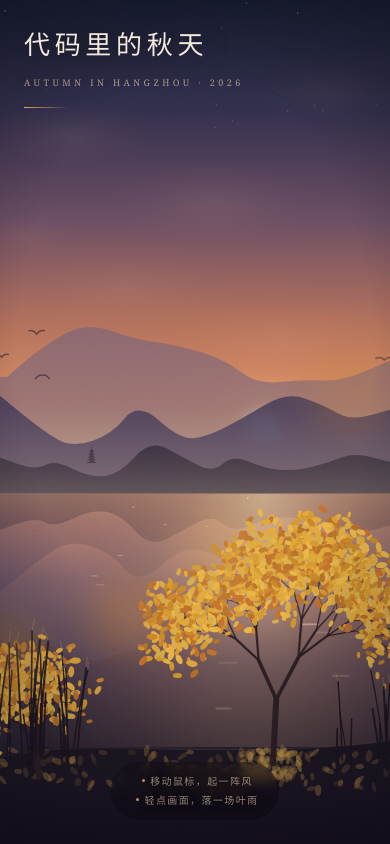
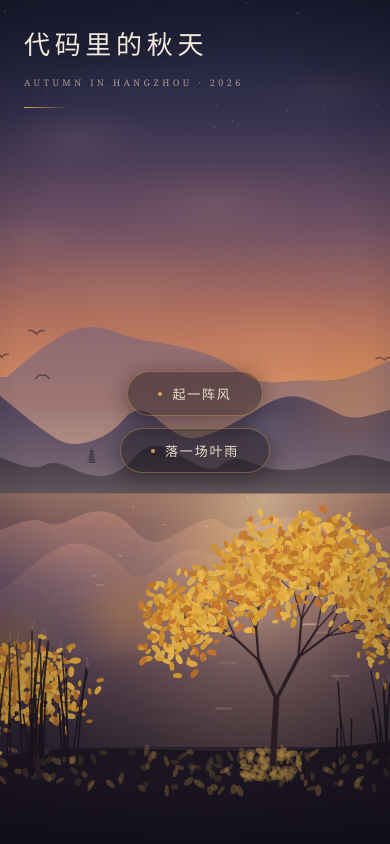
Before and after one commit to weedsfly/weedsfly.github.io, a plain HTML site: page index.html in a window 390 px wide. Drawn offline with Linux system fonts and the light colour scheme; animation ran at ten frames a second.

Commit message:
modify btn

```diff
--- a/index.html
+++ b/index.html
@@ -71,24 +71,49 @@
   }
 
   .hint {
-    align-self: flex-end;
-    text-align: right;
-    font-size: clamp(10px, 1.1vw, 12px);
-    letter-spacing: .18em;
-    line-height: 2.1;
-    color: rgba(255, 238, 216, .55);
-    text-shadow: 0 1px 10px rgba(14, 8, 6, .85), 0 0 2px rgba(14, 8, 6, .6);
-    font-family: -apple-system, "PingFang SC", "Microsoft YaHei", sans-serif;
+    position: absolute;
+    left: 50%; top: 50%;
+    transform: translate(-50%, -50%);
+    display: flex;
+    justify-content: center;
+    align-items: center;
+    gap: 14px;
     opacity: 0;
     animation: fade 1.8s ease 2.2s forwards;
+    pointer-events: none;
   }
-  .hint b { color: rgba(255, 220, 170, .7); font-weight: 400; }
-  .hint em { font-style: normal; }
+  .act-btn {
+    pointer-events: auto;
+    display: inline-flex;
+    align-items: center;
+    gap: 10px;
+    padding: 12px 26px;
+    font-family: -apple-system, "PingFang SC", "Microsoft YaHei", sans-serif;
+    font-size: clamp(13px, 1.4vw, 15px);
+    letter-spacing: .16em;
+    color: rgba(255, 240, 220, .9);
+    background: rgba(16, 12, 20, .42);
+    -webkit-backdrop-filter: blur(8px);
+    backdrop-filter: blur(8px);
+    border: 1px solid rgba(240, 180, 90, .35);
+    border-radius: 999px;
+    box-shadow: 0 4px 22px rgba(8, 5, 12, .45);
+    cursor: pointer;
+    transition: background .3s ease, border-color .3s ease, color .3s ease, transform .3s ease;
+    -webkit-tap-highlight-color: transparent;
+  }
+  .act-btn:hover {
+    background: rgba(240, 180, 90, .14);
+    border-color: rgba(240, 180, 90, .7);
+    color: #fff3df;
+    transform: translateY(-1px);
+  }
+  .act-btn:active { transform: translateY(0) scale(.98); }
   .dot {
     display: inline-block;
-    width: 3px; height: 3px; border-radius: 50%;
-    background: rgba(240,180,90,.8);
-    margin: 0 .5em 3px;
+    width: 4px; height: 4px; border-radius: 50%;
+    background: rgba(240,180,90,.85);
+    flex: none;
   }
 
   @keyframes rise {
@@ -100,15 +125,12 @@
 
   @media (max-width: 600px) {
     .hint {
-      align-self: center;
-      text-align: center;
+      flex-direction: column;
+      gap: 12px;
+    }
+    .act-btn {
+      padding: 12px 30px;
       letter-spacing: .14em;
-      line-height: 1.9;
-      background: rgba(12, 9, 16, .40);
-      -webkit-backdrop-filter: blur(7px);
-      backdrop-filter: blur(7px);
-      padding: 10px 20px;
-      border-radius: 999px;
     }
     h1 { letter-spacing: .18em; }
   }
@@ -127,8 +149,8 @@
     <div class="rule"></div>
   </div>
   <div class="hint">
-    <span class="dot"></span>移动鼠标<em>，</em>起一阵风<br>
-    <span class="dot"></span>轻点画面<em>，</em>落一场叶雨
+    <button class="act-btn" id="btn-wind" type="button"><span class="dot"></span>起一阵风</button>
+    <button class="act-btn" id="btn-leaves" type="button"><span class="dot"></span>落一场叶雨</button>
   </div>
 </div>
 
@@ -148,7 +170,7 @@
   var leaves = [];
   var sun = { x: 0, y: 0, r: 0 };
 
-  var wind = 0, windTarget = 0, gust = 0, time = 0, lastTime = 0;
+  var wind = 0, windTarget = 0, gust = 0, windBurst = 0, time = 0, lastTime = 0;
   var treeRootX = 0;
 
   var LEAF_COLORS = ['#e9b64a', '#e0a83a', '#d69a30', '#c9882b', '#b8722a', '#d9ae4e', '#c47230', '#e3a940'];
@@ -655,7 +677,7 @@
         l.life += dt;
         l.vy += 16 * dt;
         if (l.vy > 54) l.vy = 54;
-        l.vx += (wind * 62 + gust * 34) * dt;
+        l.vx += (wind * 62 + gust * 34 + windBurst * 110) * dt;
         l.vx *= (1 - 1.2 * dt);
         l.sw += dt * 2.1;
         l.x += (l.vx + Math.sin(l.sw) * 22) * dt;
@@ -813,6 +835,7 @@
     // 风：鼠标位置 + 阵风
     gust = Math.sin(time * 0.63) * 0.32 + Math.sin(time * 1.71 + 1.2) * 0.16;
     wind += (windTarget - wind) * Math.min(1, dt * 1.6);
+    windBurst *= Math.max(0, 1 - dt * 1.1);
 
     ctx.clearRect(0, 0, W, H);
     ctx.drawImage(bg, 0, 0, W, H);
@@ -821,7 +844,8 @@
     drawBirds(time, dt);
 
     // 树（极轻微摇摆）
-    var sway = Math.sin(time * 0.9) * 0.0016 + wind * 0.0022;
+    var sway = Math.sin(time * 0.9) * 0.0016 + wind * 0.0022 +
+               windBurst * Math.sin(time * 5.2) * 0.02;
     ctx.save();
     ctx.translate(treeRootX, groundY + 16);
     ctx.rotate(sway);
@@ -841,7 +865,9 @@
     windTarget = (e.clientX / W - 0.5) * 2.2;
   }, { passive: true });
 
-  window.addEventListener('pointerdown', function () {
+  window.addEventListener('pointerdown', function (e) {
+    // 点在按钮上时不触发“轻点画面”的落叶，避免和按钮效果混在一起
+    if (e.target && e.target.closest && e.target.closest('.act-btn')) return;
     windTarget = windTarget * 1.4;
     for (var i = 0; i < leaves.length; i++) {
       var l = leaves[i];
@@ -864,13 +890,34 @@
     resizeTimer = setTimeout(init, 220);
   });
 
-  // 触屏设备换一套提示文案
-  if ('ontouchstart' in window || navigator.maxTouchPoints > 0) {
-    var hintEl = document.querySelector('.hint');
-    if (hintEl) {
-      hintEl.innerHTML = '<span class="dot"></span>滑动屏幕<em>，</em>起一阵风<br>' +
-                         '<span class="dot"></span>轻点画面<em>，</em>落一场叶雨';
-    }
+  // 中部按钮：起风 / 叶雨
+  var windBtn = document.getElementById('btn-wind');
+  var leafBtn = document.getElementById('btn-leaves');
+  var gustTimer = null;
+  if (windBtn) {
+    windBtn.addEventListener('click', function () {
+      // 一阵强风：树身摇动、空中叶片横飞，只带落少量叶子
+      windBurst = 1;
+      windTarget = 2.2;
+      clearTimeout(gustTimer);
+      gustTimer = setTimeout(function () { windTarget = 0; }, 1600);
+      for (var i = 0; i < leaves.length; i++) {
+        var l = leaves[i];
+        if (l.state === 1 && Math.random() < 0.1) {
+          detach(l, rand(-20, 20));
+        } else if (l.state === 2) {
+          l.vx += rand(20, 60);
+        }
+      }
+    });
+  }
+  if (leafBtn) {
+    leafBtn.addEventListener('click', function () {
+      // 叶雨：满树叶子同时落下
+      for (var i = 0; i < leaves.length; i++) {
+        if (leaves[i].state === 1) detach(leaves[i], rand(-24, 24));
+      }
+    });
   }
 
   init();
```
